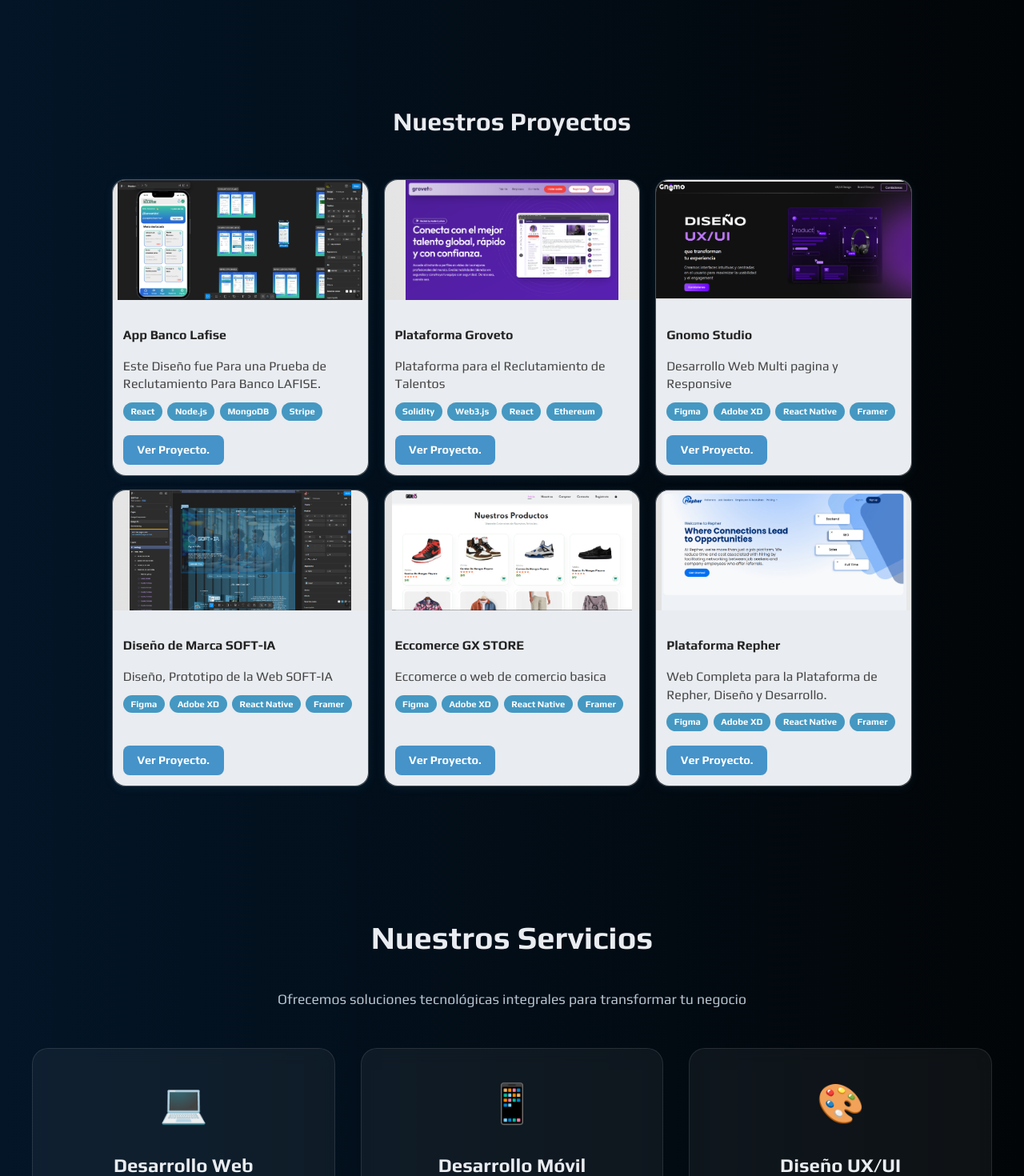
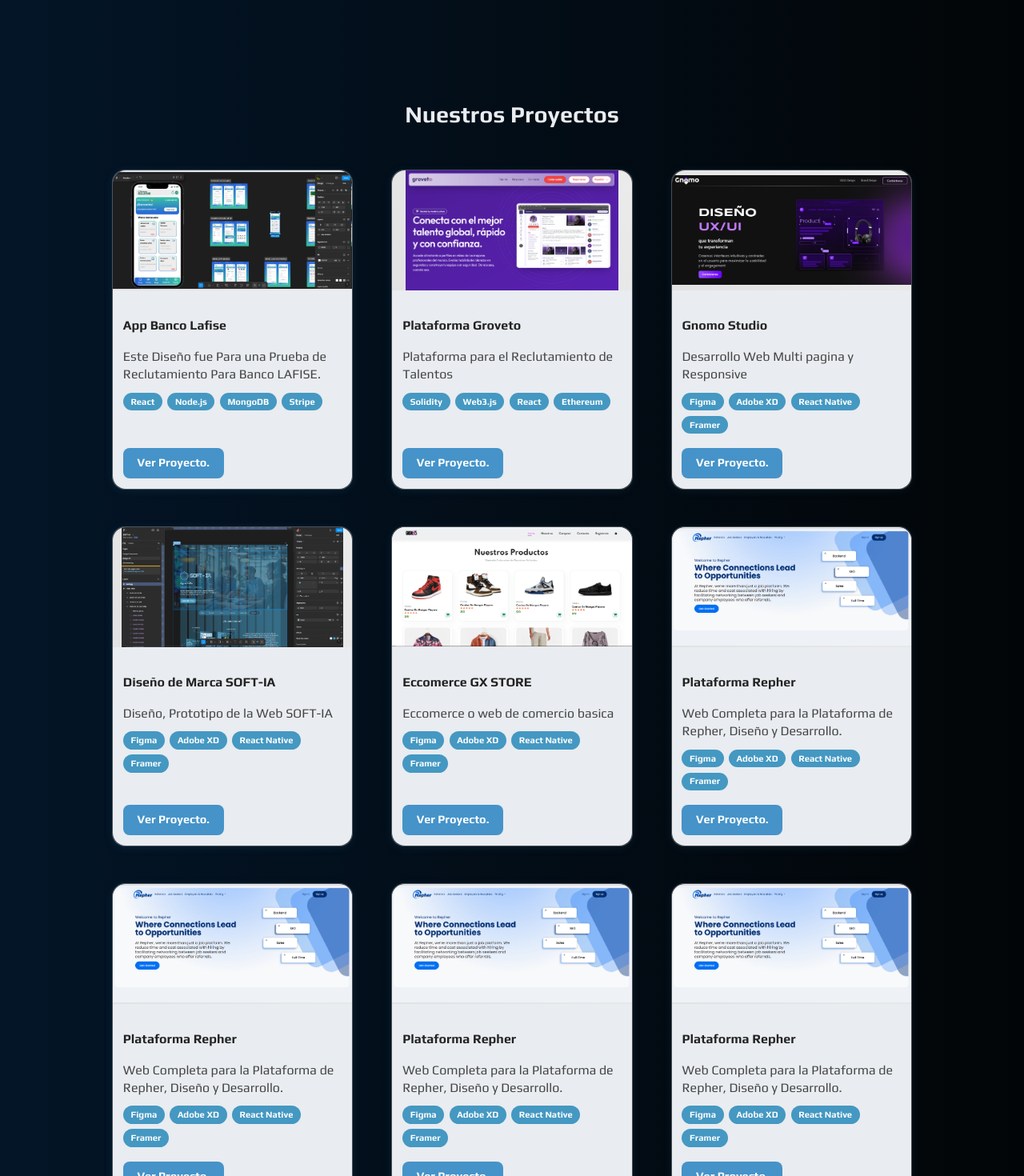
Before and after one commit to GioX-16/SOFT-IA_WEB, a React (Vite) app in the folder SoftiWeb/: page / in a window 1280 px wide. Shown: the part 1560-3030 px from the top of the page at 80% size. Built offline with nearby package versions, Linux system fonts and the light colour scheme.

Commit message:
Los titulos de las seccion se dejaron en el mismo size

```diff
--- a/SoftiWeb/src/Components/AboutSection.tsx
+++ b/SoftiWeb/src/Components/AboutSection.tsx
@@ -38,7 +38,7 @@
             <h2
                 style={{
                     textAlign: "center",
-                    fontSize: "2rem",
+                    fontSize: "1.8rem",
                     fontWeight: "bold",
                     marginBottom: "2rem",
                     marginTop: "10rem",
--- a/SoftiWeb/src/Components/PortfolioSection.tsx
+++ b/SoftiWeb/src/Components/PortfolioSection.tsx
@@ -53,6 +53,27 @@
             image: "/src/assets/img/Portfolio_img/amaya_Projects.png",
             technologies: ["Figma", "Adobe XD", "React Native", "Framer"],
             link: "https://ejemplo.com/repher"
+        },
+        {
+            title: "Plataforma Repher",
+            description: "Web Completa para la Plataforma de Repher, Diseño y Desarrollo.",
+            image: "/src/assets/img/Portfolio_img/amaya_Projects.png",
+            technologies: ["Figma", "Adobe XD", "React Native", "Framer"],
+            link: "https://ejemplo.com/repher"
+        },
+        {
+            title: "Plataforma Repher",
+            description: "Web Completa para la Plataforma de Repher, Diseño y Desarrollo.",
+            image: "/src/assets/img/Portfolio_img/amaya_Projects.png",
+            technologies: ["Figma", "Adobe XD", "React Native", "Framer"],
+            link: "https://ejemplo.com/repher"
+        },
+        {
+            title: "Plataforma Repher",
+            description: "Web Completa para la Plataforma de Repher, Diseño y Desarrollo.",
+            image: "/src/assets/img/Portfolio_img/amaya_Projects.png",
+            technologies: ["Figma", "Adobe XD", "React Native", "Framer"],
+            link: "https://ejemplo.com/repher"
         }
     ];
 
@@ -76,7 +97,7 @@
             <h2
                 style={{
                     textAlign: "center",
-                    fontSize: "2rem",
+                    fontSize: "1.8rem",
                     fontWeight: "bold",
                     marginBottom: "3rem",
                     color: "#E9ECF0"
@@ -89,7 +110,7 @@
                 style={{
                     display: "grid",
                     gridTemplateColumns: isMobile ? "1fr" : "repeat(auto-fit, minmax(240px, 1fr))",
-                    gap: "1.2rem",
+                    gap: "3rem",
                     maxWidth: "1000px",
                     margin: "0 auto"
                 }}
--- a/SoftiWeb/src/Components/ServicesSection.tsx
+++ b/SoftiWeb/src/Components/ServicesSection.tsx
@@ -70,7 +70,7 @@
                 viewport={{ once: true }}
                 style={{
                     textAlign: "center",
-                    fontSize: "2.5rem",
+                    fontSize: "1.8rem",
                     fontWeight: "bold",
                     marginBottom: "1rem",
                     color: "#E9ECF0"
--- a/SoftiWeb/src/Components/TeamSection.tsx
+++ b/SoftiWeb/src/Components/TeamSection.tsx
@@ -119,7 +119,7 @@
             <h2
                 style={{
                     textAlign: "center",
-                    fontSize: isMobile ? "2rem" : "1.5rem",
+                    fontSize: isMobile ? "1.8rem" : "1.8rem",
                     color: "#FFFFFF",
                     fontWeight: "bold",
                     marginBottom: "1rem",
--- a/SoftiWeb/src/Components/Testimonials.tsx
+++ b/SoftiWeb/src/Components/Testimonials.tsx
@@ -150,7 +150,7 @@
     },
     title: {
         color: '#fff',
-        fontSize: '2.2rem',
+        fontSize: '1.8rem',
         fontWeight: 900,
         letterSpacing: '2px',
         marginBottom: '36px',
```
